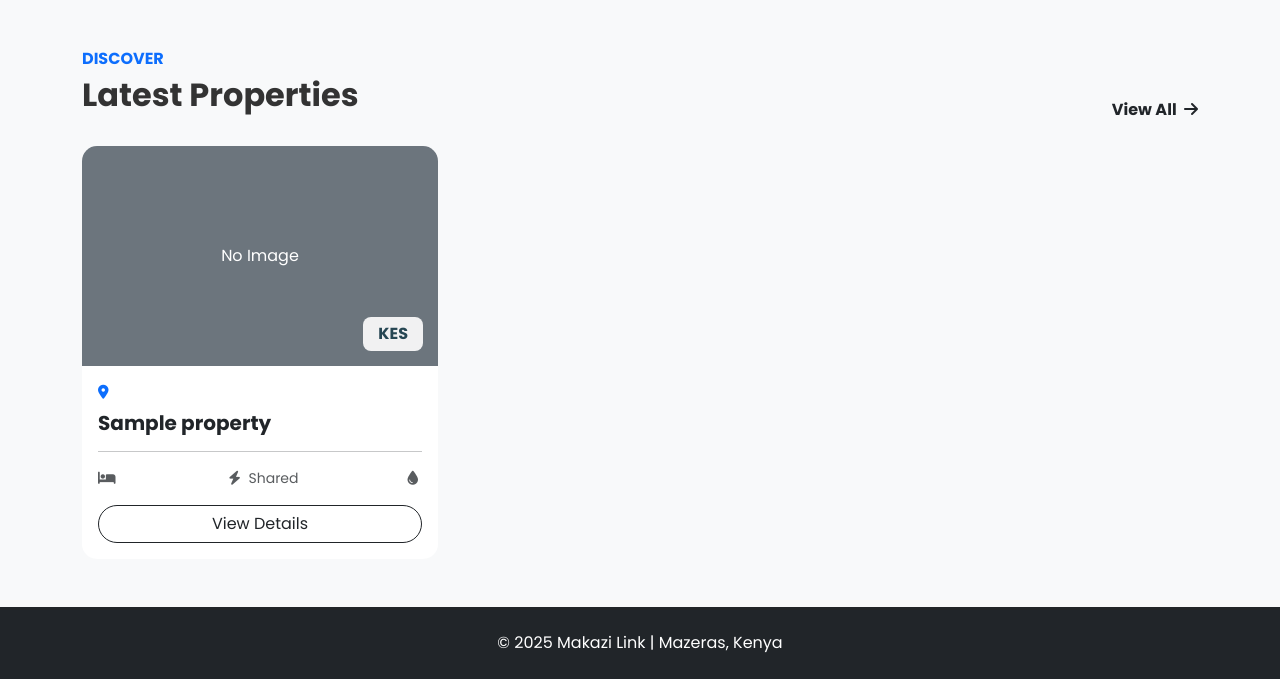
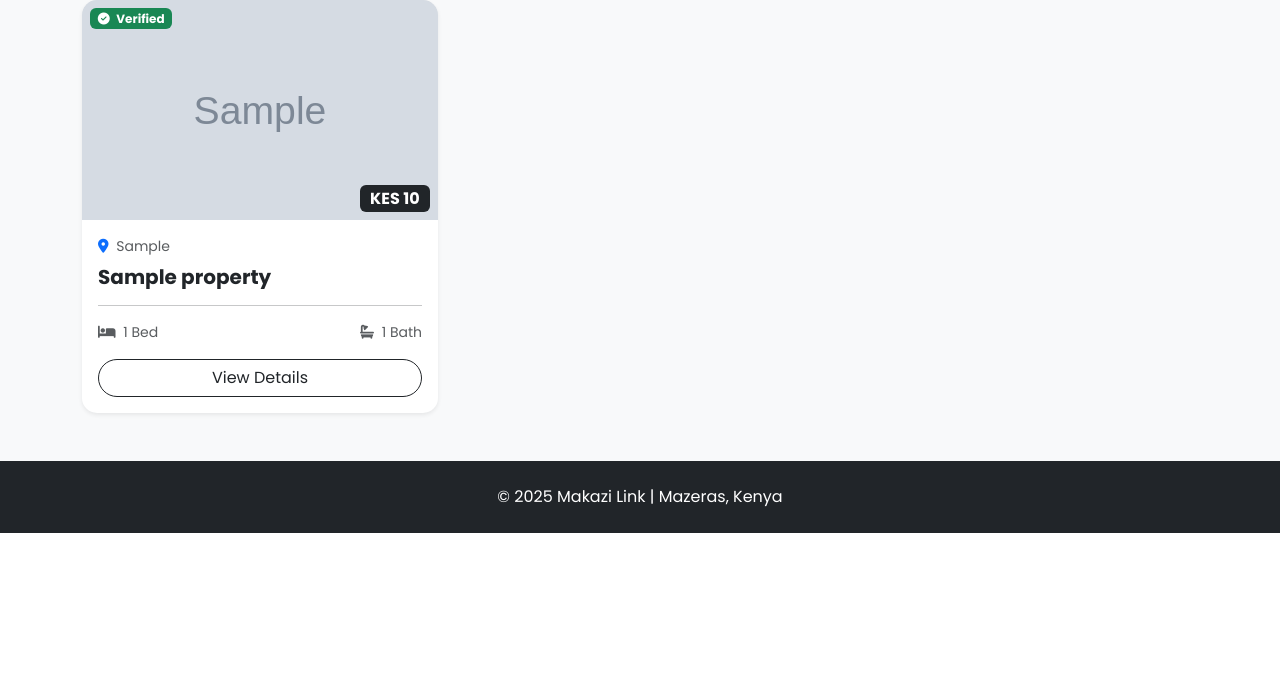
Before and after one commit to itsjose-prog/makazi-link, a Django app: template templates/home.html in a window 1280 px wide. Shown: the part 528-1207 px from the top of the page. After the commit the page ends 1061 px from the top, so only its background shows below. Run offline with Django 5.2, Linux system fonts and the light colour scheme; the template is opened without the code that fills it: values that come from a table or form of the project are taken from there, others are empty; tables that the repository leaves empty hold one stand-in row (values such as "Sample post"); grey boxes marked "Sample" are stand-in pictures.

Commit message:
Update home template with correct model variables

```diff
--- a/templates/home.html
+++ b/templates/home.html
@@ -3,7 +3,7 @@
 {% block title %}Home - Makazi Link{% endblock %}
 
 {% block content %}
-<header class="hero-section text-center">
+<header class="hero-section text-center py-5 bg-light mb-5">
     <div class="container">
         <h1 class="display-3 fw-bold mb-3">Find Your Sanctuary in Mazeras</h1>
         <p class="lead mb-4 opacity-75">Verified homes. Transparent pricing. Instant bookings.</p>
@@ -13,7 +13,6 @@
             <input type="text" name="q" class="form-control border-0 shadow-none ms-2" placeholder="Search location (e.g. Mazeras, Voi)..." value="{{ request.GET.q }}">
             <button type="submit" class="btn btn-primary rounded-pill px-4">Search</button>
         </form>
-
     </div>
 </header>
 
@@ -29,34 +28,35 @@
     <div class="row g-4">
         {% for property in properties %}
         <div class="col-md-4">
-            <div class="card property-card h-100">
+            <div class="card property-card h-100 shadow-sm border-0">
 
-                <div class="card-img-wrapper">
-                    {% if property.is_verified %}
-                    <span class="badge-verified"><i class="fas fa-check-circle me-1"></i> Verified</span>
+                <div class="position-relative" style="height: 220px; overflow: hidden; background-color: #eee;">
+                    <span class="position-absolute top-0 start-0 m-2 badge bg-success"><i class="fas fa-check-circle me-1"></i> Verified</span>
+
+                    {% if property.image %}
+                        <img src="{{ property.image.url }}" class="w-100 h-100" alt="{{ property.title }}" style="object-fit: cover;">
+                    {% else %}
+                        <div class="h-100 d-flex align-items-center justify-content-center text-muted">
+                            <i class="fas fa-image fa-2x"></i>
+                        </div>
                     {% endif %}
 
-                    {% if property.images.first %}
-                        <img src="{{ property.images.first.image.url }}" class="card-img-top" alt="{{ property.title }}">
-                    {% else %}
-                        <div class="bg-secondary h-100 d-flex align-items-center justify-content-center text-white">No Image</div>
-                    {% endif %}
-
-                    <span class="price-tag">KES {{ property.rent_amount|floatformat:0 }}</span>
+                    <span class="position-absolute bottom-0 end-0 m-2 badge bg-dark fs-6">
+                        KES {{ property.price|floatformat:0 }}
+                    </span>
                 </div>
 
                 <div class="card-body">
                     <div class="text-muted small mb-2">
-                        <i class="fas fa-map-marker-alt me-1 text-primary"></i> {{ property.location_area }}
+                        <i class="fas fa-map-marker-alt me-1 text-primary"></i> {{ property.location }}
                     </div>
                     <h5 class="card-title fw-bold text-truncate">{{ property.title }}</h5>
 
                     <hr class="my-3 opacity-25">
 
                     <div class="d-flex justify-content-between text-muted small mb-3">
-                        <span><i class="fas fa-bed me-1"></i> {{ property.get_property_type_display }}</span>
-                        <span><i class="fas fa-bolt me-1"></i> {% if property.has_token_electricity %}Token{% else %}Shared{% endif %}</span>
-                        <span><i class="fas fa-tint me-1"></i> {{ property.get_water_source_display }}</span>
+                        <span><i class="fas fa-bed me-1"></i> {{ property.bedrooms }} Bed</span>
+                        <span><i class="fas fa-bath me-1"></i> {{ property.bathrooms }} Bath</span>
                     </div>
 
                     <a href="{% url 'property_detail' property.slug %}" class="btn btn-outline-dark w-100 rounded-pill">View Details</a>
@@ -65,7 +65,11 @@
         </div>
         {% empty %}
         <div class="col-12 text-center py-5">
-            <h3 class="text-muted">No listings yet. Be the first landlord!</h3>
+            <div class="p-5 bg-light rounded">
+                <h3 class="text-muted">No listings yet.</h3>
+                <p>Be the first landlord to list a property!</p>
+                <a href="{% url 'add_property' %}" class="btn btn-primary mt-2">List Property</a>
+            </div>
         </div>
         {% endfor %}
     </div>
```
